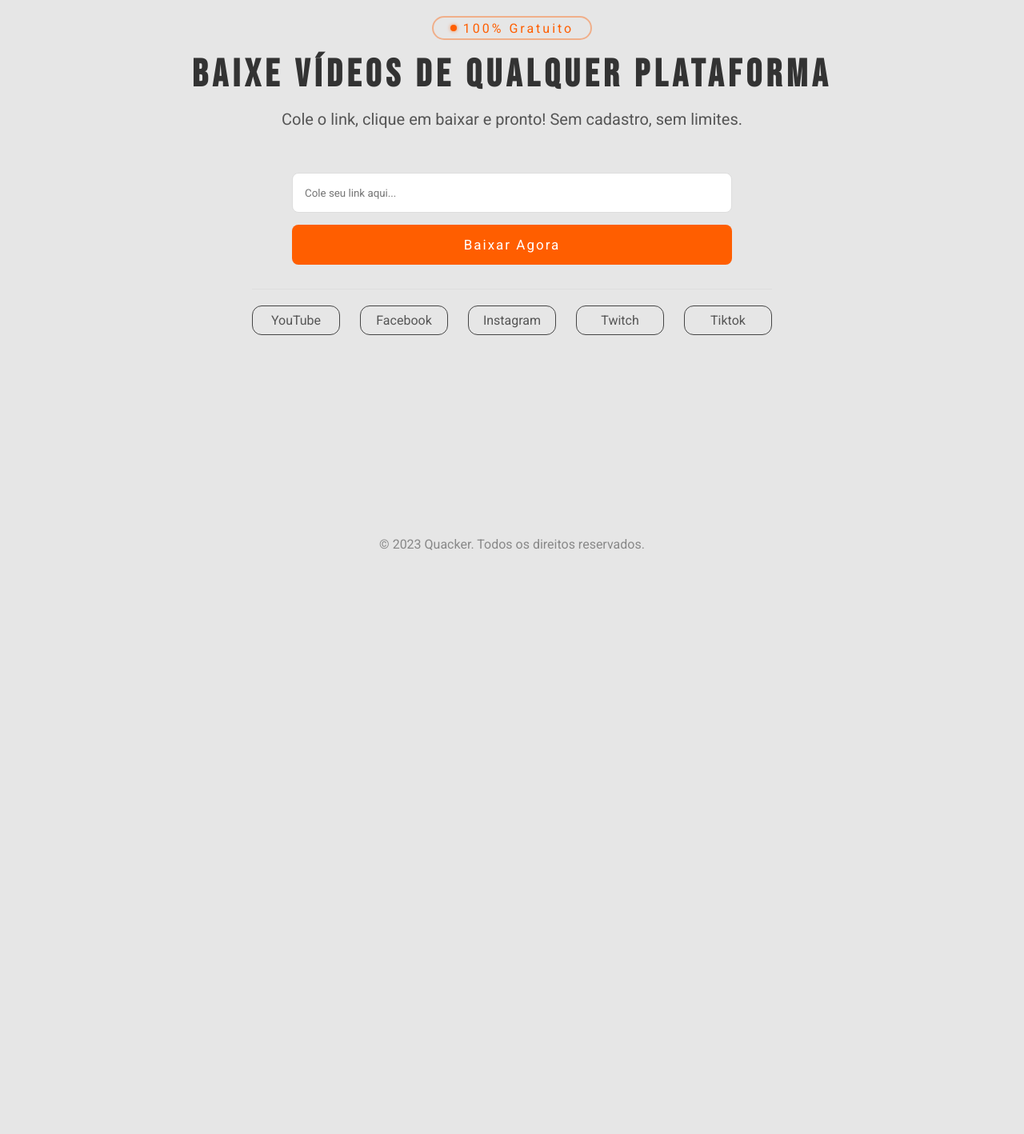
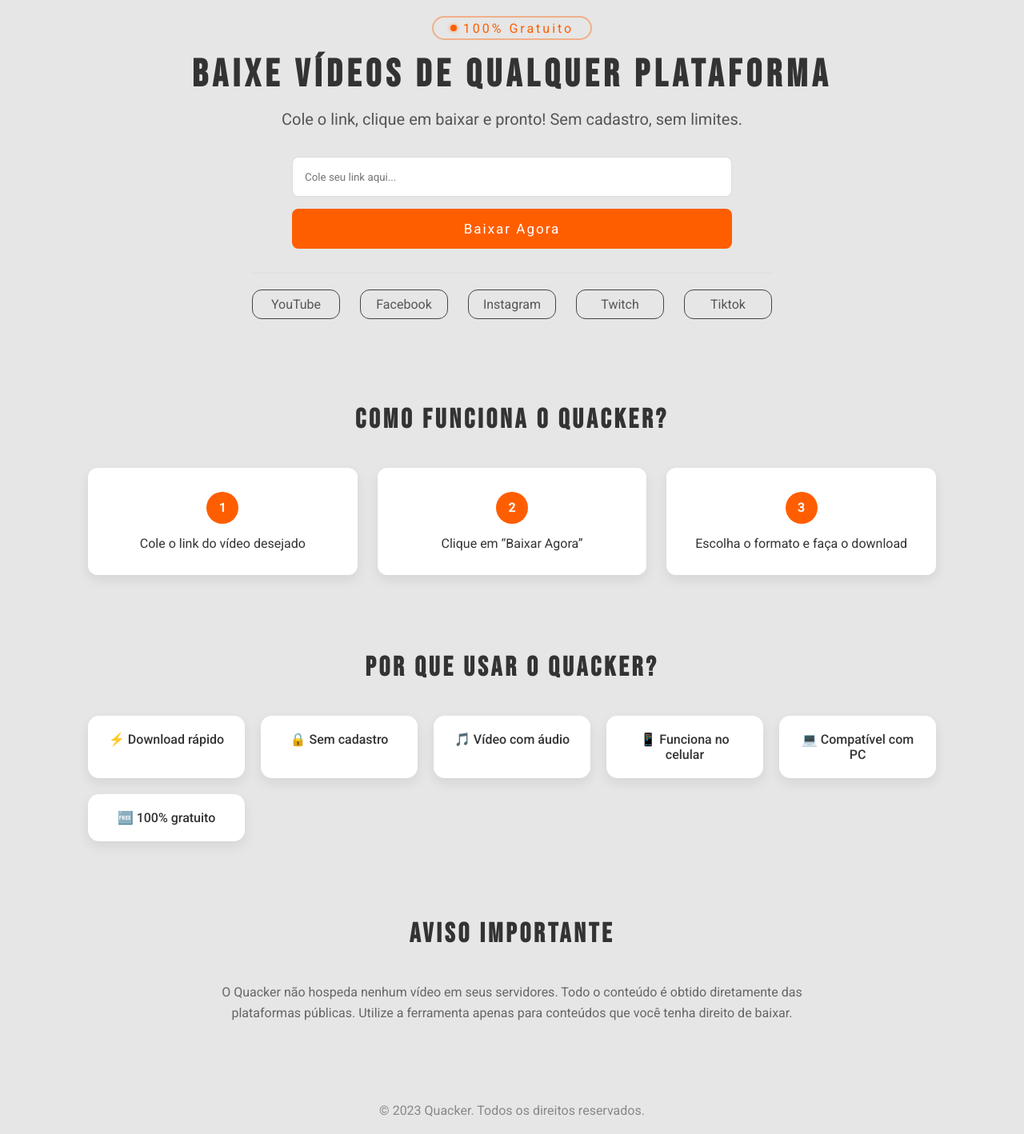
Before and after one commit to WesleySSousa/Quacker, a Python web app: template app/templates/index.html in a window 1280 px wide. Shown: the part 90-1508 px from the top of the page at 80% size. Before the commit the page ends 778 px from the top, so only its background shows below. Run offline with Jinja, Linux system fonts and the light colour scheme; the template is opened without the code that fills it, so the values that code supplies are empty.

Commit message:
Passo a passo, Vantagem

```diff
--- a/app/static/css/style.css
+++ b/app/static/css/style.css
@@ -64,7 +64,7 @@ main {
   display: flex;
   flex-direction: column;
   align-items: center;
-  gap: 35px;
+  gap: 15px;
   padding-bottom: 40px;
 }
 
@@ -216,10 +216,7 @@ footer {
   text-align: center;
   padding: 20px 0;
   color: #888;
-  position: fixed;
   width: 100%;
-  bottom: 0;
-  left: 0;
 }
 
 /* Mensagem animada acima do input */
@@ -322,3 +319,96 @@ footer {
     width: 95%;
   }
 }
+/* ===== SEÇÕES EXTRAS ===== */
+section {
+  width: 100%;
+  max-width: 1100px;
+  margin: 40px auto;
+  padding: 0 20px;
+}
+
+/* ===== COMO FUNCIONA ===== */
+.ComoFunciona h2,
+.Vantagens h2,
+.Aviso h2 {
+  text-align: center;
+  font-size: 34px;
+  letter-spacing: 4px;
+  margin-bottom: 40px;
+}
+
+.Passos {
+  display: grid;
+  grid-template-columns: repeat(auto-fit, minmax(200px, 1fr));
+  gap: 25px;
+}
+
+.Passos div {
+  background: #fff;
+  border-radius: 12px;
+  padding: 30px 20px;
+  text-align: center;
+  box-shadow: 0 6px 15px rgba(0, 0, 0, 0.08);
+  transition: 0.3s;
+}
+
+.Passos div:hover {
+  transform: translateY(-6px);
+}
+
+.Passos span {
+  display: inline-block;
+  width: 40px;
+  height: 40px;
+  background: rgb(255, 94, 0);
+  color: #fff;
+  border-radius: 50%;
+  line-height: 40px;
+  font-weight: bold;
+  margin-bottom: 15px;
+}
+
+/* ===== VANTAGENS ===== */
+.Vantagens .Cards {
+  display: grid;
+  grid-template-columns: repeat(auto-fit, minmax(180px, 1fr));
+  gap: 20px;
+}
+
+.Vantagens .Card {
+  background: #fff;
+  padding: 20px;
+  border-radius: 14px;
+  text-align: center;
+  font-weight: 500;
+  box-shadow: 0 6px 15px rgba(0, 0, 0, 0.08);
+  transition: 0.3s;
+}
+
+.Vantagens .Card:hover {
+  color: rgb(255, 94, 0);
+  transform: scale(1.05);
+}
+
+/* ===== AVISO ===== */
+.Aviso p {
+  max-width: 800px;
+  margin: 0 auto;
+  text-align: center;
+  font-size: 16px;
+  line-height: 1.6;
+  color: #666;
+}
+
+/* ===== MOBILE ===== */
+@media (max-width: 768px) {
+  section {
+    margin: 30px auto;
+  }
+
+  .ComoFunciona h2,
+  .Vantagens h2,
+  .Aviso h2 {
+    font-size: 26px;
+  }
+}
--- a/app/templates/index.html
+++ b/app/templates/index.html
@@ -77,7 +77,49 @@
         </div>
       </div>
       <!-- -->
+      <!-- COMO FUNCIONA -->
+      <section class="ComoFunciona">
+        <h2>Como funciona o Quacker?</h2>
+        <div class="Passos">
+          <div>
+            <span>1</span>
+            <p>Cole o link do vídeo desejado</p>
+          </div>
+          <div>
+            <span>2</span>
+            <p>Clique em “Baixar Agora”</p>
+          </div>
+          <div>
+            <span>3</span>
+            <p>Escolha o formato e faça o download</p>
+          </div>
+        </div>
+      </section>
+
+      <!-- VANTAGENS -->
+      <section class="Vantagens">
+        <h2>Por que usar o Quacker?</h2>
+        <div class="Cards">
+          <div class="Card">⚡ Download rápido</div>
+          <div class="Card">🔒 Sem cadastro</div>
+          <div class="Card">🎵 Vídeo com áudio</div>
+          <div class="Card">📱 Funciona no celular</div>
+          <div class="Card">💻 Compatível com PC</div>
+          <div class="Card">🆓 100% gratuito</div>
+        </div>
+      </section>
+
+      <!-- AVISO LEGAL -->
+      <section class="Aviso">
+        <h2>Aviso importante</h2>
+        <p>
+          O Quacker não hospeda nenhum vídeo em seus servidores. Todo o conteúdo
+          é obtido diretamente das plataformas públicas. Utilize a ferramenta
+          apenas para conteúdos que você tenha direito de baixar.
+        </p>
+      </section>
     </main>
+
     <footer>
       <p>© 2023 Quacker. Todos os direitos reservados.</p>
     </footer>
```
